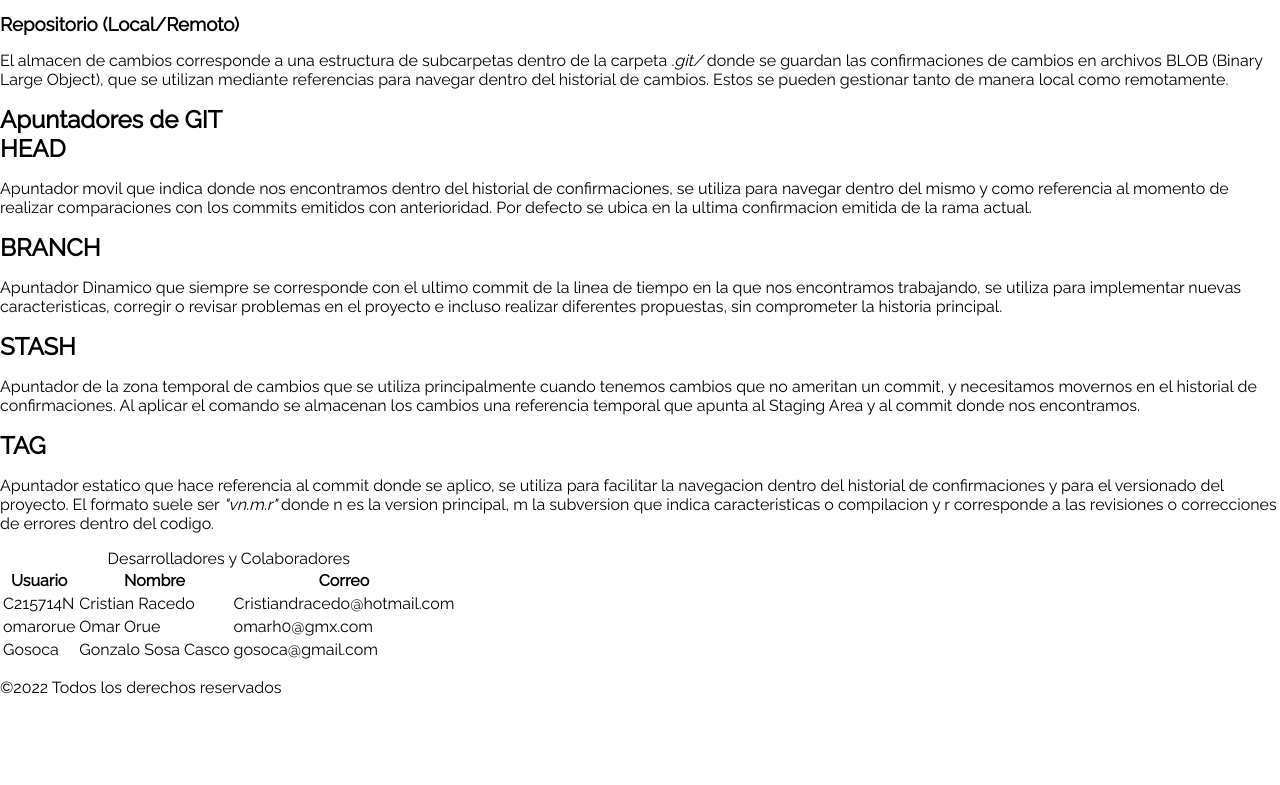
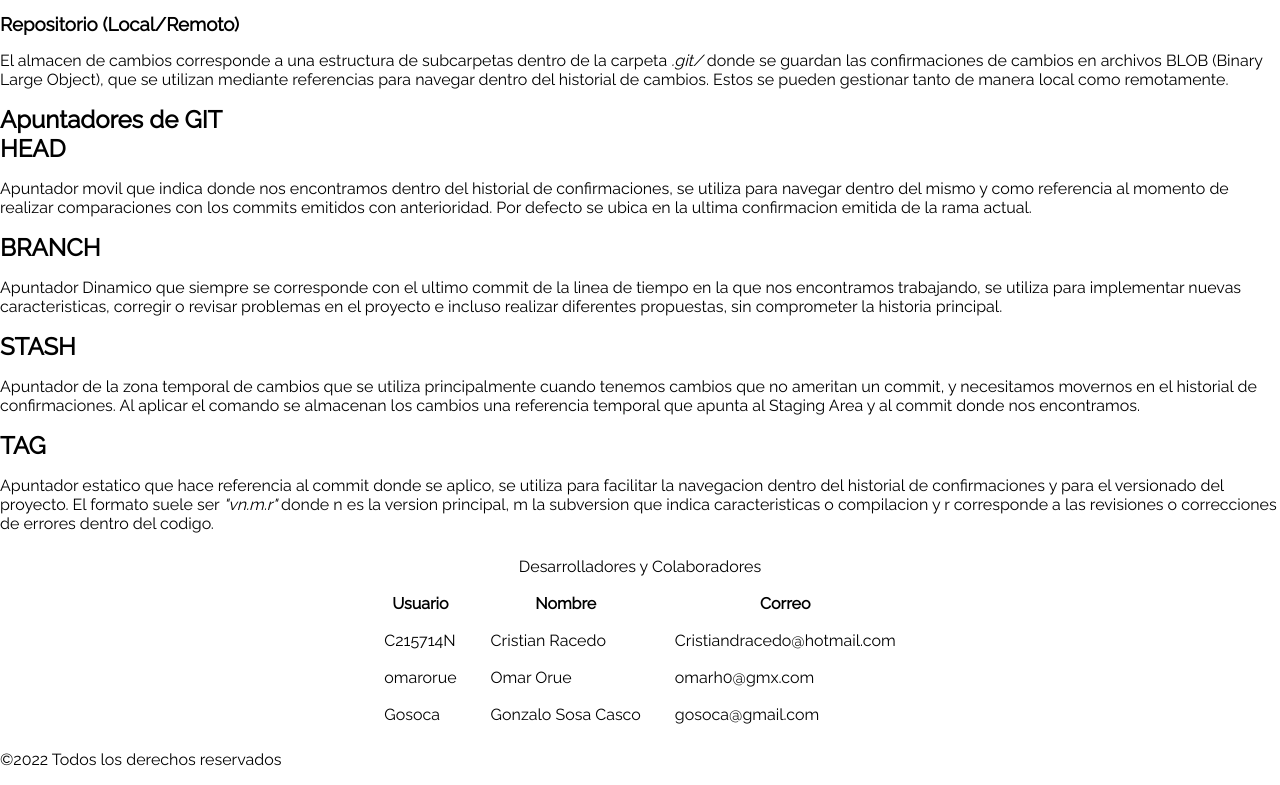
Before and after one commit to C215714N/git-s10, a plain HTML site: page index.html in a window 1280 px wide. Shown: the part 875-1660 px from the top of the page. Before the commit the page ends 1588 px from the top, so only its background shows below. Drawn offline with Linux system fonts and the light colour scheme.

Commit message:
Estilos Generales Tabla colaboradores

```diff
--- a/styles/main.css
+++ b/styles/main.css
@@ -116,7 +116,19 @@
     /* Repositorios Remotos */
 
     /* Tabla Colaboradores */
-
+    .colabs{
+        margin: 1rem auto;
+    }
+    .colabs :is(
+        caption,
+        th,
+        td
+    ){
+        padding: .5rem 1rem;
+    }
+    .colabs caption{
+        border-radius: .25rem .25rem 0 0;
+    }
     /* Redes sociales */
 
     /* Formulario de Contacto */
```
